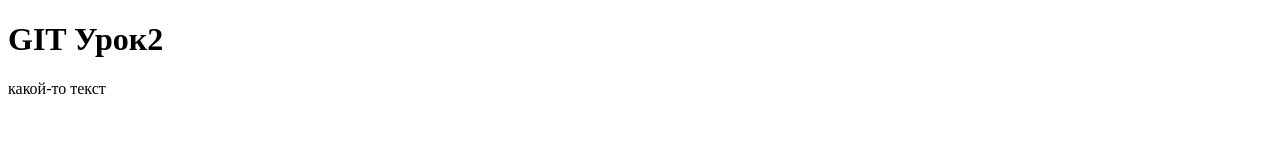
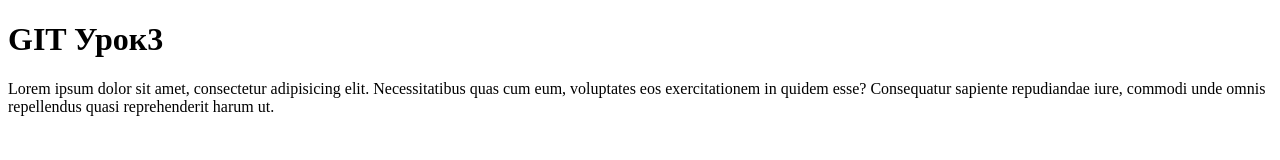
Before and after one commit to pavel-hovar/site, a plain HTML site: page index.html in a window 1280 px wide. Drawn offline with Linux system fonts and the light colour scheme.

Commit message:
my second commit

```diff
--- a/index.html
+++ b/index.html
@@ -5,8 +5,7 @@
 	<title>Document</title>
 </head>
 <body>
-	<h1>GIT Урок2</h1>
-	<p>какой-то текст</p>
-
+	<h1>GIT Урок3</h1>
+	<p>Lorem ipsum dolor sit amet, consectetur adipisicing elit. Necessitatibus quas cum eum, voluptates eos exercitationem in quidem esse? Consequatur sapiente repudiandae iure, commodi unde omnis repellendus quasi reprehenderit harum ut.</p>
 </body>
 </html>
```
